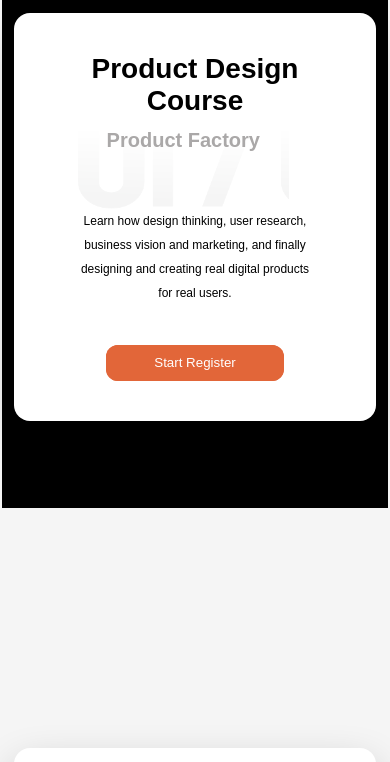
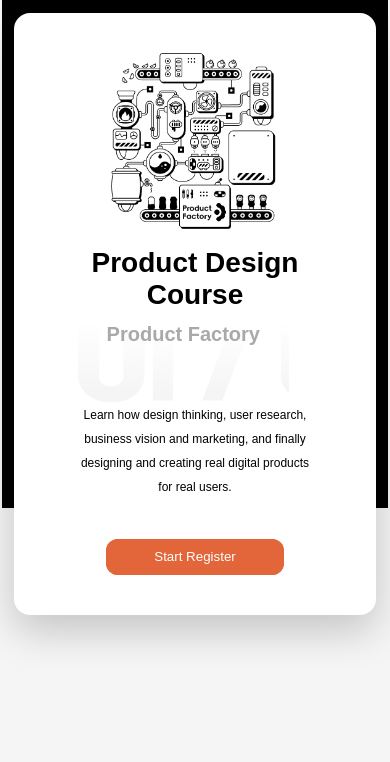
Before and after one commit to dexkode4/Product-factory-landingpage, a website: page index.html in a window 390 px wide. Shown: the part 83-845 px from the top of the page. Drawn offline with Linux system fonts and the light colour scheme.

Commit message:
compressed style sheet02

```diff
--- a/sass/_header.scss
+++ b/sass/_header.scss
@@ -5,6 +5,7 @@
   margin-bottom: 30rem;
   @media (max-width: 37em) {
     max-width: 100vw;
+    margin-bottom: 45rem;
   }
   a {
     color: $color-primary-text;
@@ -82,6 +83,9 @@
     justify-content: center;
     align-items: center;
     padding: 5rem 8rem;
+    @media (max-width: 37em) {
+      flex-direction: column-reverse;
+    }
     @include box;
 
     & > * {
@@ -126,6 +130,7 @@
   width: 70%;
   transform: translateX(40%);
   @media (max-width: 37em) {
-    display: none;
+    transform: translateX(-1%);
+    margin-bottom: 2rem;
   }
 }
```
Also changed, not shown: css/style.css, 1 other file.
